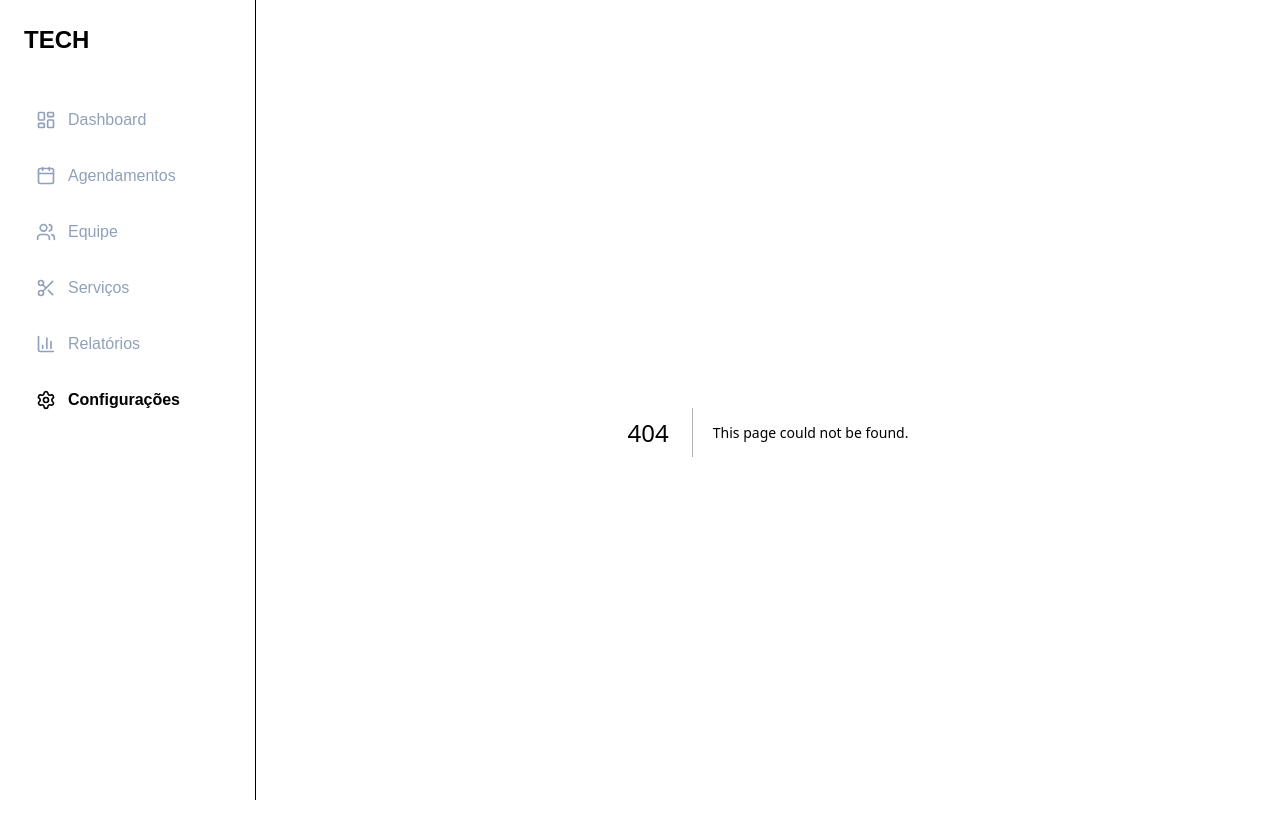
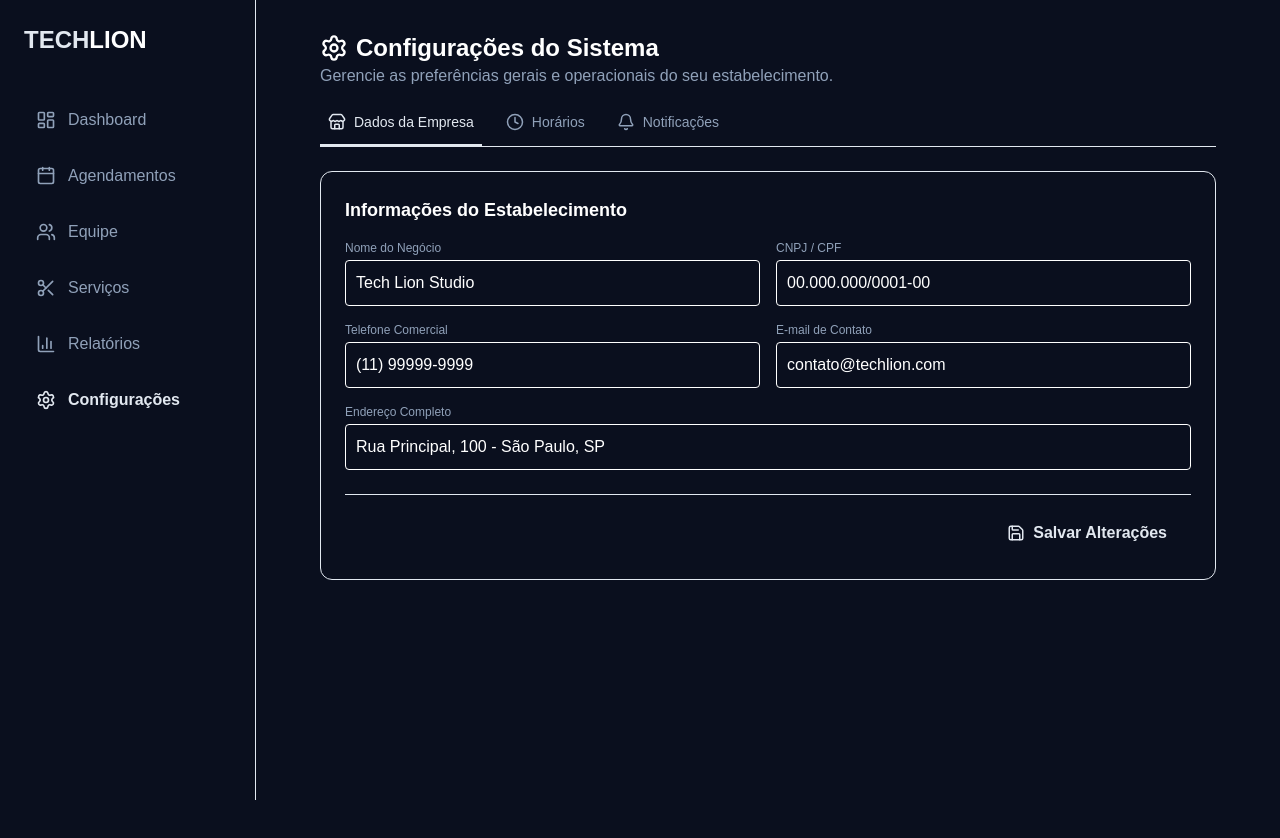
Before and after one commit to goes-94/Projeto-Delta, a Next.js app: page /configuracoes in a window 1280 px wide. Before the commit this address had no page. Shown: the top 838 px of the page. After the commit the page ends 800 px from the top, so only its background shows below. Built offline with nearby package versions, Linux system fonts and the light colour scheme.

Commit message:
page configuracoes

```diff
--- /dev/null
+++ b/app/configuracoes/page.tsx
@@ -0,0 +1,219 @@
+"use client";
+
+import { useState } from "react";
+import { Settings, Store, Clock, Bell, Shield, Save } from "lucide-react";
+
+export default function ConfiguracoesPage() {
+  // Estado para armazenar as configurações da empresa
+  const [config, setConfig] = useState({
+    nomeEmpresa: "Tech Lion Studio",
+    cnpj: "00.000.000/0001-00",
+    telefone: "(11) 99999-9999",
+    email: "contato@techlion.com",
+    endereco: "Rua Principal, 100 - São Paulo, SP",
+    horarioAbertura: "09:00",
+    horarioFechamento: "20:00",
+    notifWhatsapp: true,
+    notifEmail: false,
+  });
+
+  const [abaAtiva, setAbaAtiva] = useState<"geral" | "horarios" | "notificacoes">("geral");
+  const [salvando, setSalvando] = useState(false);
+
+  const handleSubmit = (e: React.FormEvent) => {
+    e.preventDefault();
+    setSalvando(true);
+
+    // Simulando o salvamento (você pode integrar com o Firestore depois, se desejar salvar na nuvem)
+    setTimeout(() => {
+      setSalvando(false);
+      alert("Configurações salvas com sucesso!");
+    }, 800);
+  };
+
+  return (
+    <div className="space-y-6 max-w-4xl mx-auto">
+      {/* Cabeçalho */}
+      <div className="flex justify-between items-center">
+        <div>
+          <h1 className="text-2xl font-bold text-white flex items-center gap-2">
+            <Settings className="text-gold-500" size={28} />
+            Configurações do Sistema
+          </h1>
+          <p className="text-slate-400">Gerencie as preferências gerais e operacionais do seu estabelecimento.</p>
+        </div>
+      </div>
+
+      {/* Navegação por Abas */}
+      <div className="flex border-b border-navy-800 gap-4">
+        <button
+          onClick={() => setAbaAtiva("geral")}
+          className={`pb-3 px-2 font-medium text-sm flex items-center gap-2 border-b-2 transition-all ${
+            abaAtiva === "geral"
+              ? "border-gold-500 text-gold-500"
+              : "border-transparent text-slate-400 hover:text-white"
+          }`}
+        >
+          <Store size={18} /> Dados da Empresa
+        </button>
+        <button
+          onClick={() => setAbaAtiva("horarios")}
+          className={`pb-3 px-2 font-medium text-sm flex items-center gap-2 border-b-2 transition-all ${
+            abaAtiva === "horarios"
+              ? "border-gold-500 text-gold-500"
+              : "border-transparent text-slate-400 hover:text-white"
+          }`}
+        >
+          <Clock size={18} /> Horários
+        </button>
+        <button
+          onClick={() => setAbaAtiva("notificacoes")}
+          className={`pb-3 px-2 font-medium text-sm flex items-center gap-2 border-b-2 transition-all ${
+            abaAtiva === "notificacoes"
+              ? "border-gold-500 text-gold-500"
+              : "border-transparent text-slate-400 hover:text-white"
+          }`}
+        >
+          <Bell size={18} /> Notificações
+        </button>
+      </div>
+
+      {/* Conteúdo do Formulário */}
+      <form onSubmit={handleSubmit} className="bg-navy-900 border border-navy-800 p-6 rounded-xl space-y-6">
+
+        {/* ABA 1: GERAL */}
+        {abaAtiva === "geral" && (
+          <div className="space-y-4">
+            <h2 className="text-lg font-semibold text-white mb-4">Informações do Estabelecimento</h2>
+
+            <div className="grid grid-cols-1 md:grid-cols-2 gap-4">
+              <div>
+                <label className="block text-xs font-medium text-slate-400 mb-1">Nome do Negócio</label>
+                <input
+                  type="text"
+                  value={config.nomeEmpresa}
+                  onChange={(e) => setConfig({ ...config, nomeEmpresa: e.target.value })}
+                  className="w-full p-2.5 rounded bg-navy-800 border border-navy-700 text-white focus:border-gold-500 outline-none"
+                />
+              </div>
+              <div>
+                <label className="block text-xs font-medium text-slate-400 mb-1">CNPJ / CPF</label>
+                <input
+                  type="text"
+                  value={config.cnpj}
+                  onChange={(e) => setConfig({ ...config, cnpj: e.target.value })}
+                  className="w-full p-2.5 rounded bg-navy-800 border border-navy-700 text-white focus:border-gold-500 outline-none"
+                />
+              </div>
+              <div>
+                <label className="block text-xs font-medium text-slate-400 mb-1">Telefone Comercial</label>
+                <input
+                  type="text"
+                  value={config.telefone}
+                  onChange={(e) => setConfig({ ...config, telefone: e.target.value })}
+                  className="w-full p-2.5 rounded bg-navy-800 border border-navy-700 text-white focus:border-gold-500 outline-none"
+                />
+              </div>
+              <div>
+                <label className="block text-xs font-medium text-slate-400 mb-1">E-mail de Contato</label>
+                <input
+                  type="email"
+                  value={config.email}
+                  onChange={(e) => setConfig({ ...config, email: e.target.value })}
+                  className="w-full p-2.5 rounded bg-navy-800 border border-navy-700 text-white focus:border-gold-500 outline-none"
+                />
+              </div>
+            </div>
+
+            <div>
+              <label className="block text-xs font-medium text-slate-400 mb-1">Endereço Completo</label>
+              <input
+                type="text"
+                value={config.endereco}
+                onChange={(e) => setConfig({ ...config, endereco: e.target.value })}
+                className="w-full p-2.5 rounded bg-navy-800 border border-navy-700 text-white focus:border-gold-500 outline-none"
+              />
+            </div>
+          </div>
+        )}
+
+        {/* ABA 2: HORÁRIOS */}
+        {abaAtiva === "horarios" && (
+          <div className="space-y-4">
+            <h2 className="text-lg font-semibold text-white mb-4">Expediente de Atendimento</h2>
+
+            <div className="grid grid-cols-1 md:grid-cols-2 gap-4">
+              <div>
+                <label className="block text-xs font-medium text-slate-400 mb-1">Horário de Abertura</label>
+                <input
+                  type="time"
+                  value={config.horarioAbertura}
+                  onChange={(e) => setConfig({ ...config, horarioAbertura: e.target.value })}
+                  className="w-full p-2.5 rounded bg-navy-800 border border-navy-700 text-white focus:border-gold-500 outline-none"
+                />
+              </div>
+              <div>
+                <label className="block text-xs font-medium text-slate-400 mb-1">Horário de Fechamento</label>
+                <input
+                  type="time"
+                  value={config.horarioFechamento}
+                  onChange={(e) => setConfig({ ...config, horarioFechamento: e.target.value })}
+                  className="w-full p-2.5 rounded bg-navy-800 border border-navy-700 text-white focus:border-gold-500 outline-none"
+                />
+              </div>
+            </div>
+            <p className="text-xs text-slate-500 mt-2">Estes horários servem como base para a escala e marcação de novos agendamentos.</p>
+          </div>
+        )}
+
+        {/* ABA 3: NOTIFICAÇÕES */}
+        {abaAtiva === "notificacoes" && (
+          <div className="space-y-4">
+            <h2 className="text-lg font-semibold text-white mb-4">Preferências de Alertas</h2>
+
+            <div className="space-y-3">
+              <label className="flex items-center gap-3 p-3 bg-navy-800/60 border border-navy-700 rounded-lg cursor-pointer">
+                <input
+                  type="checkbox"
+                  checked={config.notifWhatsapp}
+                  onChange={(e) => setConfig({ ...config, notifWhatsapp: e.target.checked })}
+                  className="w-4 h-4 accent-gold-500 rounded"
+                />
+                <div>
+                  <p className="text-sm font-medium text-white">Lembretes via WhatsApp</p>
+                  <p className="text-xs text-slate-400">Enviar confirmações e lembretes automáticos para os clientes.</p>
+                </div>
+              </label>
+
+              <label className="flex items-center gap-3 p-3 bg-navy-800/60 border border-navy-700 rounded-lg cursor-pointer">
+                <input
+                  type="checkbox"
+                  checked={config.notifEmail}
+                  onChange={(e) => setConfig({ ...config, notifEmail: e.target.checked })}
+                  className="w-4 h-4 accent-gold-500 rounded"
+                />
+                <div>
+                  <p className="text-sm font-medium text-white">Notificações por E-mail</p>
+                  <p className="text-xs text-slate-400">Receber relatórios diários de fechamento e comissões no e-mail.</p>
+                </div>
+              </label>
+            </div>
+          </div>
+        )}
+
+        {/* Botão de Salvar */}
+        <div className="pt-4 border-t border-navy-800 flex justify-end">
+          <button
+            type="submit"
+            disabled={salvando}
+            className="bg-gold-500 hover:bg-gold-600 text-navy-900 px-6 py-2.5 rounded-lg font-semibold flex items-center gap-2 transition-all disabled:opacity-50"
+          >
+            <Save size={18} />
+            {salvando ? "Salvando..." : "Salvar Alterações"}
+          </button>
+        </div>
+
+      </form>
+    </div>
+  );
+}
```
